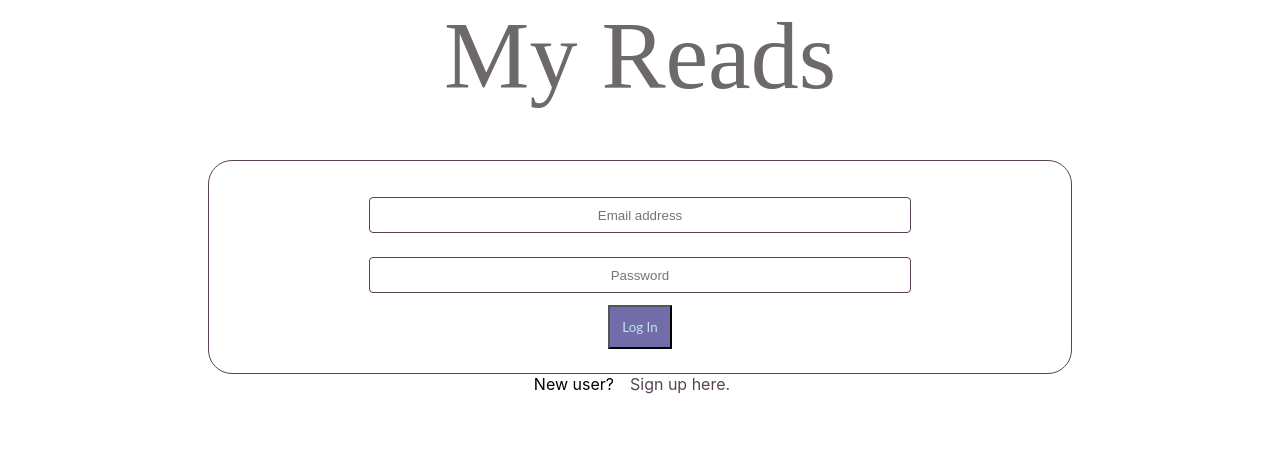
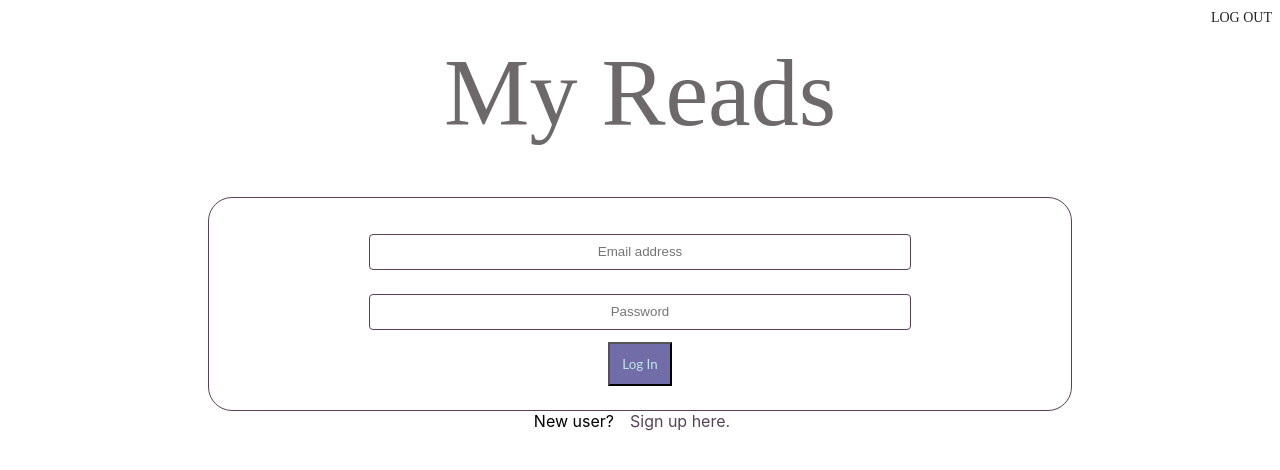
Before and after one commit to nicoledow/nikki-reads, a React (Create React App) app in the folder client/: page /login in a window 1280 px wide. Shown: the top 470 px of the page. Built offline with nearby package versions, Linux system fonts and the light colour scheme; no server answers.

Commit message:
functional logout button

```diff
--- a/client/src/App.js
+++ b/client/src/App.js
@@ -1,10 +1,12 @@
 import React from "react";
 
 import Header from './Components/Header';
+import UserActionsBar from './Components/UserActionsBar';
 
 export default function App({children}) {
   return (
     <div>
+      <UserActionsBar />
       <Header/>
       {children}
     </div>
--- /dev/null
+++ b/client/src/Components/UserActionsBar.js
@@ -0,0 +1,20 @@
+import React from 'react';
+import { Button } from "@material-ui/core";
+import { Redirect } from 'react-router-dom';
+
+const UserActionsBar = props => {
+
+    const logOutUser = () => {
+        localStorage.removeItem('userId');
+        window.location.href = '/';
+    };
+
+    return(
+        <div style={{ textAlign: 'right' }}>
+            <Button onClick={logOutUser}>Log Out</Button>
+        </div>
+    )
+};
+
+
+export default UserActionsBar;
```
